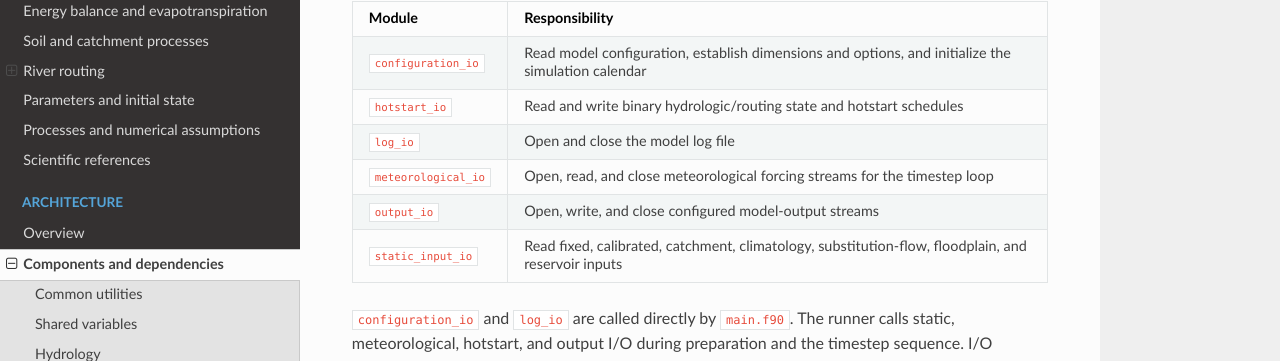
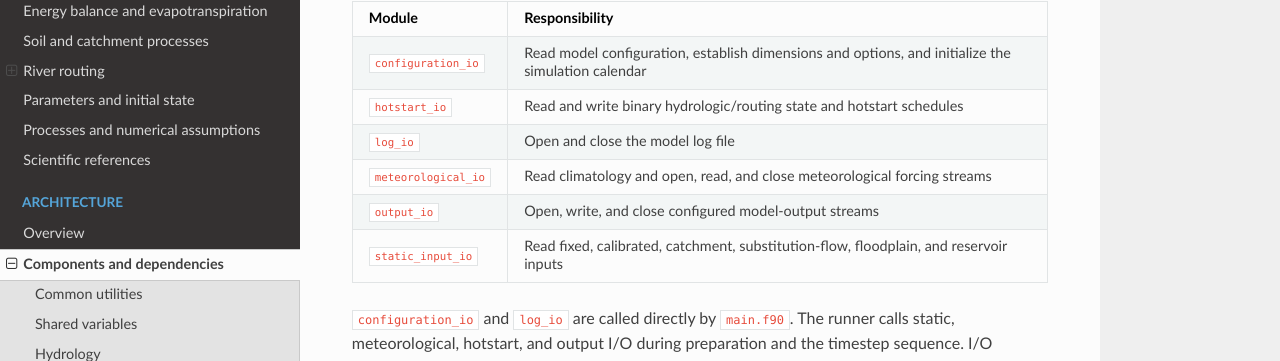
Before and after one commit to hge-iph/mgb-core, an MkDocs documentation site: the page built from docs/architecture/components-and-dependencies.md, in a window 1280 px wide and 900 px high, scrolled down 1790 px. Shown: the part 91-452 px from the top of the window. Built offline with MkDocs 1.6.1, drawn with Linux system fonts in a browser that asks for light colours; nearby versions of some CDN libraries.

Commit message:
move climatology reads to meteorological_io

```diff
--- a/docs/architecture/components-and-dependencies.md
+++ b/docs/architecture/components-and-dependencies.md
@@ -70,9 +70,9 @@ namespaces without changing external formats.
 | `configuration_io` | Read model configuration, establish dimensions and options, and initialize the simulation calendar |
 | `hotstart_io` | Read and write binary hydrologic/routing state and hotstart schedules |
 | `log_io` | Open and close the model log file |
-| `meteorological_io` | Open, read, and close meteorological forcing streams for the timestep loop |
+| `meteorological_io` | Read climatology and open, read, and close meteorological forcing streams |
 | `output_io` | Open, write, and close configured model-output streams |
-| `static_input_io` | Read fixed, calibrated, catchment, climatology, substitution-flow, floodplain, and reservoir inputs |
+| `static_input_io` | Read fixed, calibrated, catchment, substitution-flow, floodplain, and reservoir inputs |
 
 `configuration_io` and `log_io` are called directly by `main.f90`. The runner
 calls static, meteorological, hotstart, and output I/O during preparation and
```
Also changed, not shown: docs/architecture/io-reference.md (+2 -2 lines), 3 other files.
